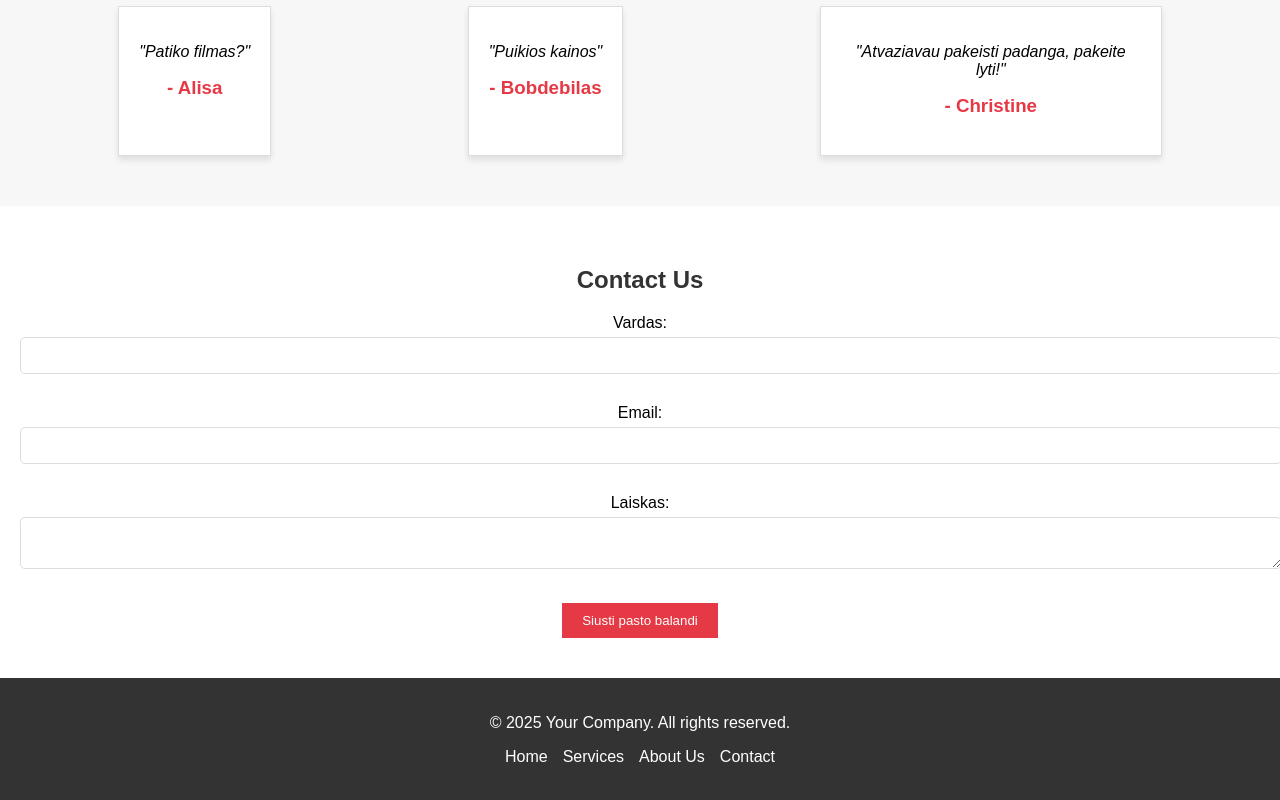
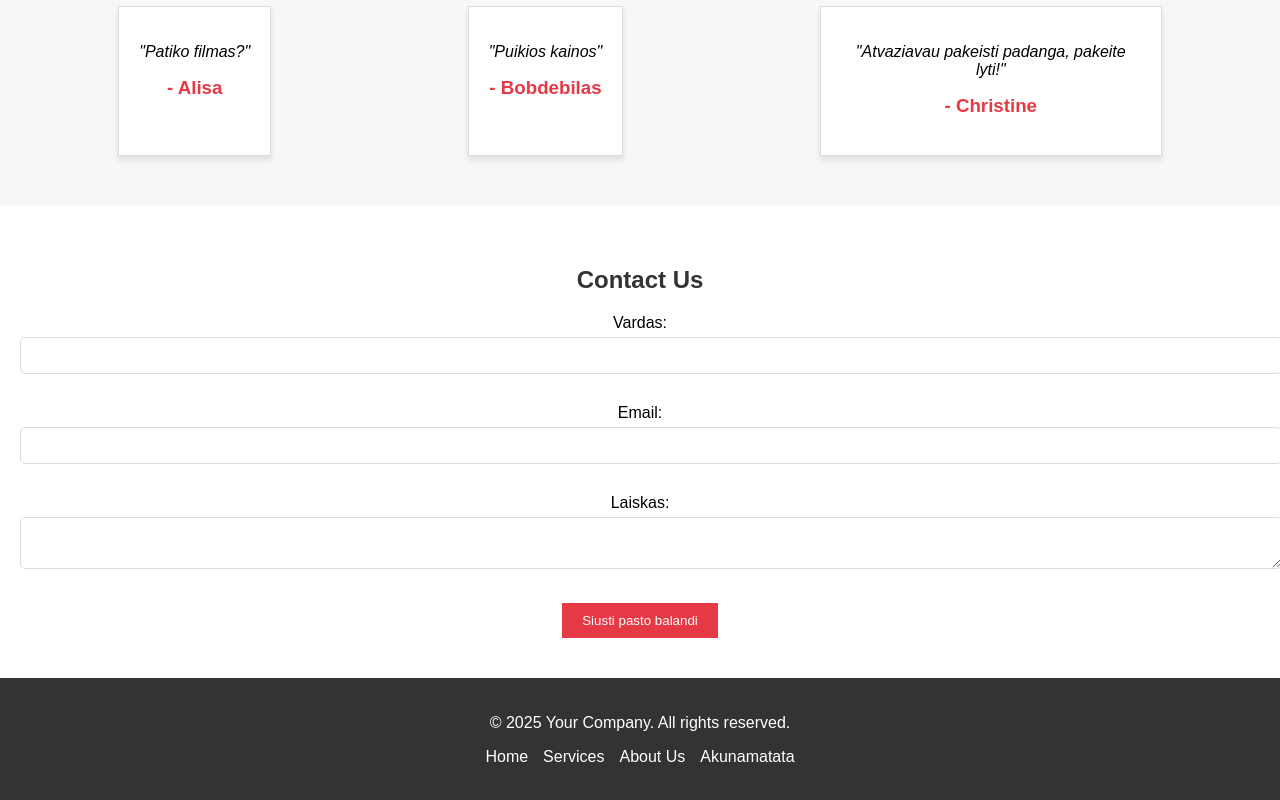
Before and after one commit to aleksas424/mantelio, a Vue app: page / in a window 1280 px wide. Shown: the part 1825-2625 px from the top of the page. Built offline with nearby package versions, Linux system fonts and the light colour scheme.

Commit message:
Update FooterComponent.vue

```diff
--- a/src/components/FooterComponent.vue
+++ b/src/components/FooterComponent.vue
@@ -6,7 +6,7 @@
         <li><a href="#hero">Home</a></li>
         <li><a href="#services">Services</a></li>
         <li><a href="#about">About Us</a></li>
-        <li><a href="#contact">Contact</a></li>
+        <li><a href="#contact">Akunamatata</a></li>
       </ul>
     </div>
     <div class="social-icons">
```
